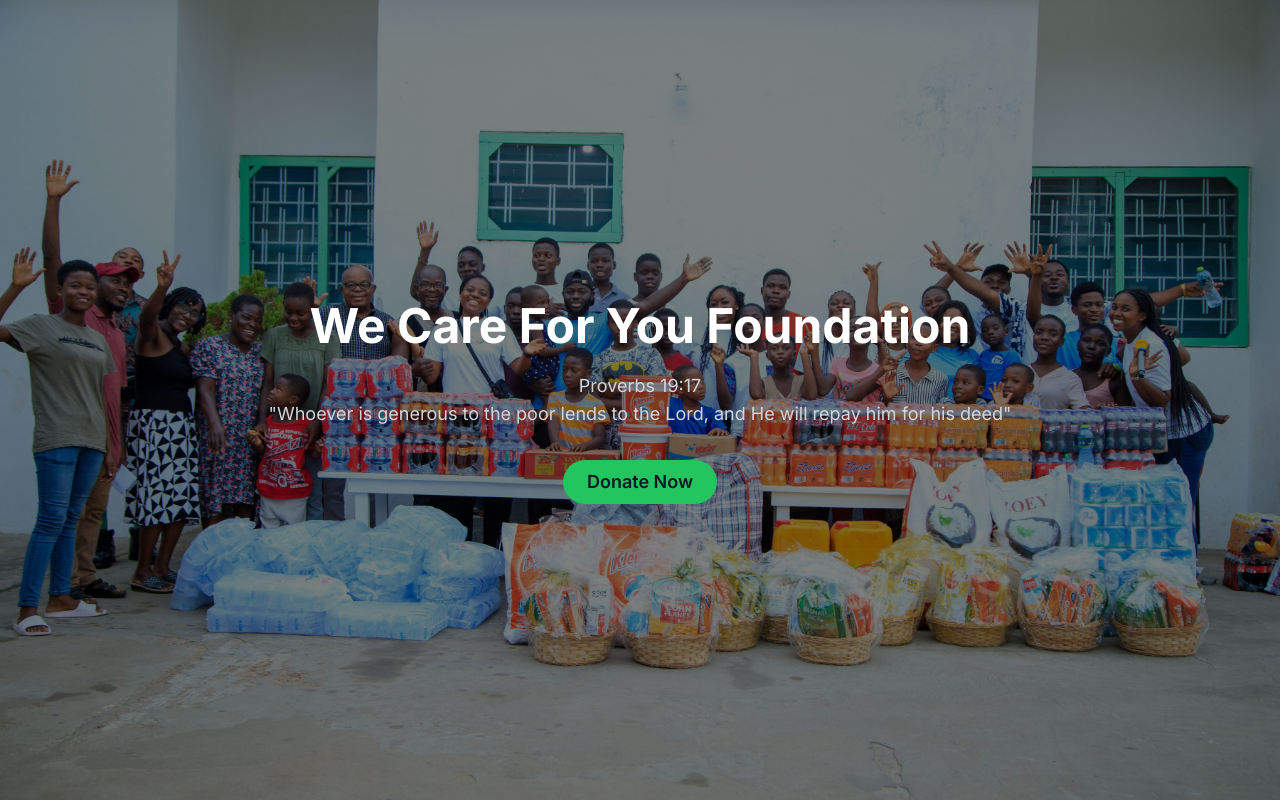
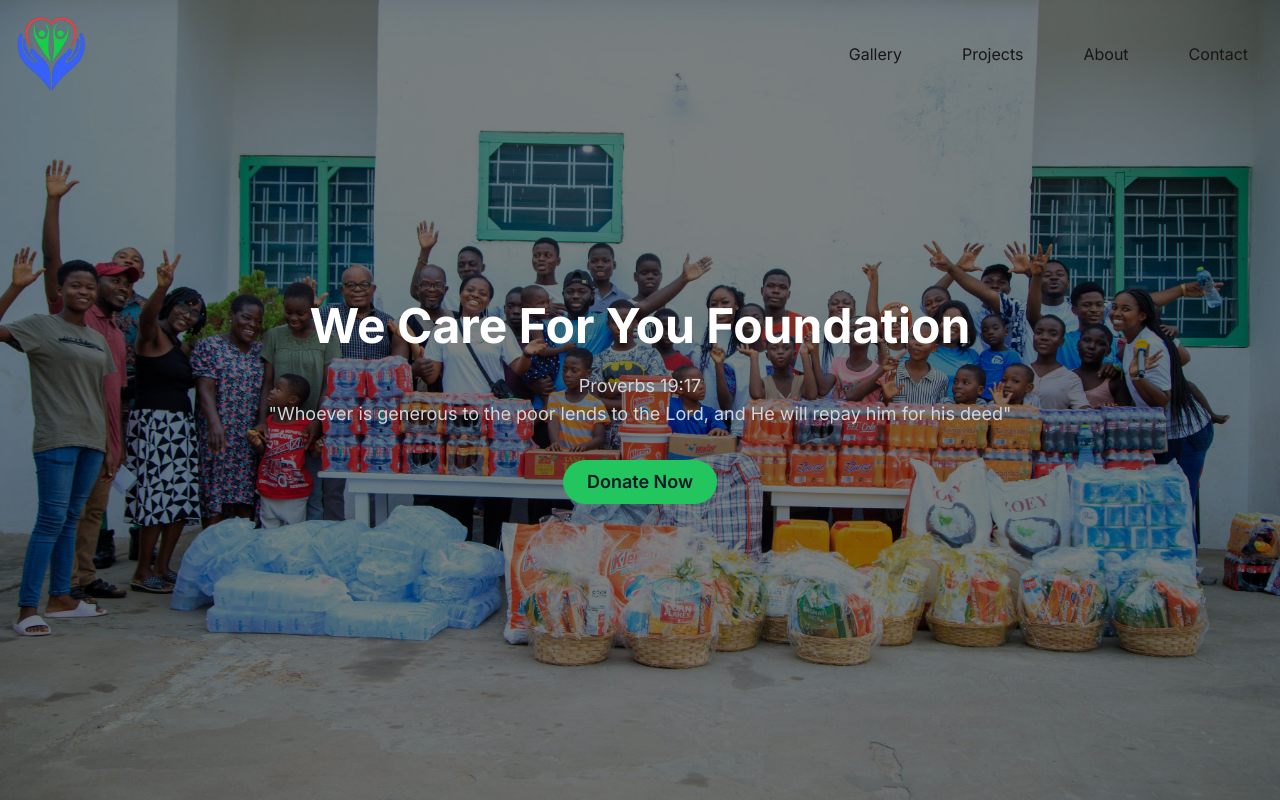
Before and after one commit to lunar-potato/wecare4u, a Next.js app in the folder wecare4u/: page / in a window 1280 px wide. Built offline with nearby package versions, Linux system fonts and the light colour scheme.

Commit message:
Added navbar, still needs fixing and changing

```diff
--- a/wecare4u/app/components/heroBanner.tsx
+++ b/wecare4u/app/components/heroBanner.tsx
@@ -33,4 +33,4 @@
           </div>
         </div>
       );
-}
+};
--- a/wecare4u/app/components/navbar.tsx
+++ b/wecare4u/app/components/navbar.tsx
@@ -0,0 +1,75 @@
+"use client";
+import Link from "next/link";
+import NavLink from "./navlink";
+import MenuOverlay from "./overlaymenu";
+import React, { useState } from "react";
+import Image from "next/image";
+import Logo from "@/public/images/wecare4u.png";
+import { ArrowDownLeft } from "lucide-react";
+import { ArrowUpRight } from "lucide-react";
+
+const NavLinks = [
+  {
+    title: "Gallery",
+    path: "#gallery",
+  },
+  {
+    title: "Projects",
+    path: "#projects",
+  },
+  {
+    title: "About",
+    path: "#about",
+  },
+  {
+    title: "Contact",
+    path: "#contact",
+  },
+];
+
+const Navbar = () => {
+  const [navbarOpen, setNavbarOpen] = useState(false);
+
+  return (
+    <nav className="fixed mx-auto top-0 left-0 right-0 z-10">
+      <div className="container flex flex-wrap items-center justify-between px-4 py-2 lg:py-4">
+        <Link href={"/"} className="">
+          <Image src={Logo} alt="logo" width={70} height={70} />
+        </Link>
+        <div className="block mobile-menu md:hidden">
+            {!navbarOpen ? (
+                <button
+                onClick={() => setNavbarOpen(true)}
+                className="flex items-center px-3 py-2 rounded"
+                >
+                <ArrowDownLeft
+                className="w-5 h-5"
+                ></ArrowDownLeft>
+                </button>
+            ) : (
+                <button
+                onClick={() => setNavbarOpen(false)}
+                className="flex items-center px-3 py-2 rounded"
+                >
+                <ArrowUpRight
+                className="w-5 h-5"
+                ></ArrowUpRight>
+                </button>
+            )}
+        </div>
+        <div className="hidden menu md:block md:w-auto" id="navbar">
+            <ul className="flex p-4 mt-0 md:p-0 md:flex-row md:space-x-8">
+                {NavLinks.map((link,index) => (
+                    <li key={index}>
+                        <NavLink href={link.path} title={link.title}/>
+                    </li>
+                ))}
+            </ul>
+        </div>
+      </div>
+      {navbarOpen ? <MenuOverlay links={NavLinks}/> :null}
+    </nav>
+  );
+};
+
+export default Navbar;
--- /dev/null
+++ b/wecare4u/app/components/navlink.tsx
@@ -0,0 +1,14 @@
+import Link from "next/link";
+
+const NavLink = ({ href, title }) => {
+    return (
+        <Link
+        href={href}
+        className="block py-2 pl-3 pr-4"
+        >
+        {title}
+        </Link>
+    );
+};
+
+export default NavLink;
--- /dev/null
+++ b/wecare4u/app/components/overlaymenu.tsx
@@ -0,0 +1,16 @@
+import React from "react";
+import NavLink from "./navlink";
+
+const MenuOverlay = ({ links }) => {
+    return (
+        <ul className="flex flex-col items-center py-4 bg-slate-500">
+            {links.map((link, index) => {
+                <li key={index}>
+                    <NavLink href={link.path} title={link.title}/>
+                </li>
+            })}
+        </ul>
+    );
+};
+
+export default MenuOverlay;
--- a/wecare4u/app/page.tsx
+++ b/wecare4u/app/page.tsx
@@ -1,9 +1,11 @@
 import HeroBanner from "./components/heroBanner";
+import Navbar from "./components/navbar";
 
 export default function Home() {
   return (
     <main>
+      <Navbar/>
       <HeroBanner/>
     </main>
-  )
-}
+  );
+};
--- a/wecare4u/tsconfig.json
+++ b/wecare4u/tsconfig.json
@@ -13,6 +13,7 @@
     "isolatedModules": true,
     "jsx": "preserve",
     "incremental": true,
+    "noImplicitAny": false,
     "plugins": [
       {
         "name": "next"
```
Also changed, not shown: wecare4u/public/images/wecare4u.PNG (added).
